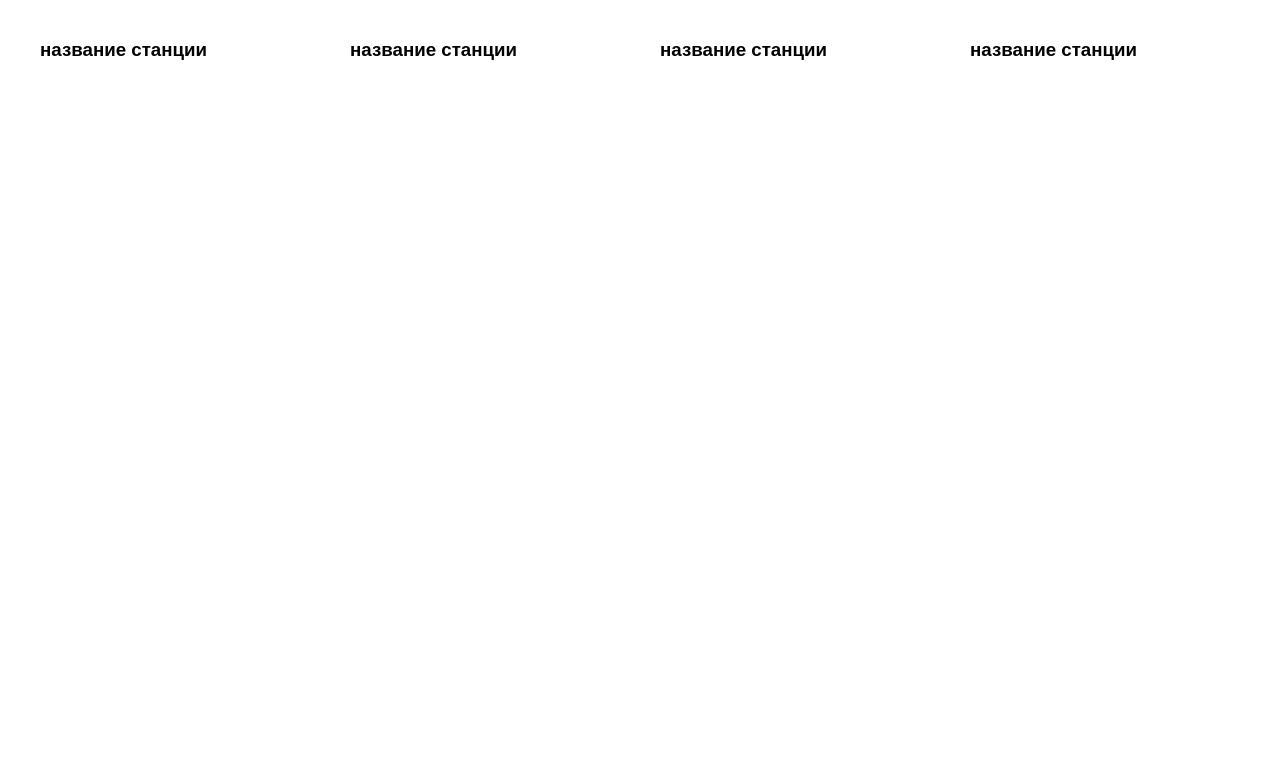
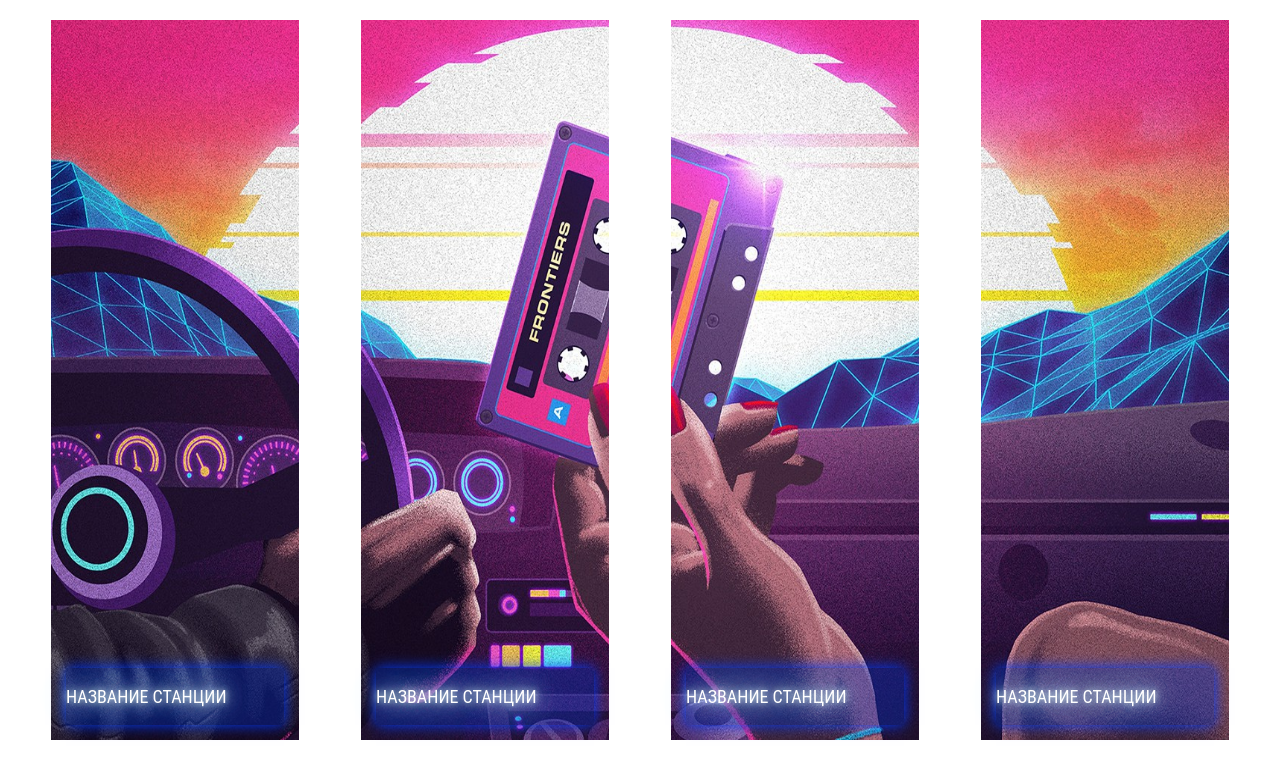
Before and after one commit to AlexCheredow/online-radio, a React (Create React App) app: page / in a window 1280 px wide. Shown: the top 778 px of the page. Built offline with nearby package versions, Linux system fonts and the light colour scheme.

Commit message:
create-preview-design

```diff
--- a/src/App.js
+++ b/src/App.js
@@ -9,10 +9,10 @@ import img4 from "./img/4.png";
 const App = () => {
   return (
     <div className={classes.wrapper}>
-      <RadioInfo img={img1} />
-      <RadioInfo img={img2} />
-      <RadioInfo img={img3} />
-      <RadioInfo img={img4} />
+      <RadioInfo items={{ icon: img1 }} />
+      <RadioInfo items={{ icon: img2 }} />
+      <RadioInfo items={{ icon: img3 }} />
+      <RadioInfo items={{ icon: img4 }} />
     </div>
   );
 };
--- a/src/App.module.css
+++ b/src/App.module.css
@@ -1,6 +1,7 @@
 .wrapper {
   display: flex;
   flex-wrap: wrap;
+  flex-direction: column;
   align-items: center;
   justify-content: space-between;
   height: 90vh;
--- a/src/components/RadioInfo/RadioInfo.js
+++ b/src/components/RadioInfo/RadioInfo.js
@@ -1,10 +1,21 @@
 import React from "react";
 import classes from "./RadioInfo.module.css";
 
-const RadioInfo = (img) => {
+const RadioInfo = (props) => {
   return (
     <div className={classes.bg}>
-      <h3>название станции</h3>
+      <img
+        src={props.items.icon}
+        alt="backgroungImage"
+        height="100%"
+        width="100%"
+        className={classes.img}
+      />
+      <div className={classes.signWrap1}>
+        <a href="#" className={classes.sign_word}>
+          <p>название станции</p>
+        </a>
+      </div>
     </div>
   );
 };
--- a/src/components/RadioInfo/RadioInfo.module.css
+++ b/src/components/RadioInfo/RadioInfo.module.css
@@ -1,5 +1,44 @@
 .bg {
+  display: flex;
+  flex-direction: column;
+  justify-content: flex-end;
   height: 100%;
+  width: 20%;
   margin: 0 20px;
   flex-grow: 1;
+  position: relative;
 }
+
+.img {
+  position: absolute;
+}
+
+
+.signWrap1 {
+  background: #337AB7;
+  position: relative;
+  color: rgb(177 25 181);
+  box-shadow: 0px 0px 14px #003aff;
+  margin: 15px;
+  text-decoration: none;
+  background-color: #002fce5e;
+}
+
+.signWrap1 .sign_word {
+  font-size: 18px;
+  color: #FFF;
+  text-decoration: none;
+  font-family: 'Roboto Condensed', sans-serif;
+  text-transform: uppercase;
+  animation: neon-1 .1s ease-in-out infinite alternate;
+}
+
+@keyframes neon-1 {
+  from {
+    text-shadow: 0 0 6px rgba(202, 228, 225, 0.92), 0 0 30px rgba(202, 228, 225, 0.34), 0 0 12px rgba(191, 226, 255, 0.52), 0 0 21px rgba(191, 226, 255, 0.92), 0 0 34px rgba(191, 226, 255, 0.78), 0 0 54px rgba(191, 226, 255, 0.92);
+  }
+
+  to {
+    text-shadow: 0 0 6px rgba(202, 228, 225, 0.98), 0 0 30px rgba(202, 228, 225, 0.42), 0 0 12px rgba(191, 226, 255, 0.58), 0 0 22px rgba(191, 226, 255, 0.84), 0 0 38px rgba(191, 226, 255, 0.88), 0 0 60px #FFF;
+  }
+}
```
